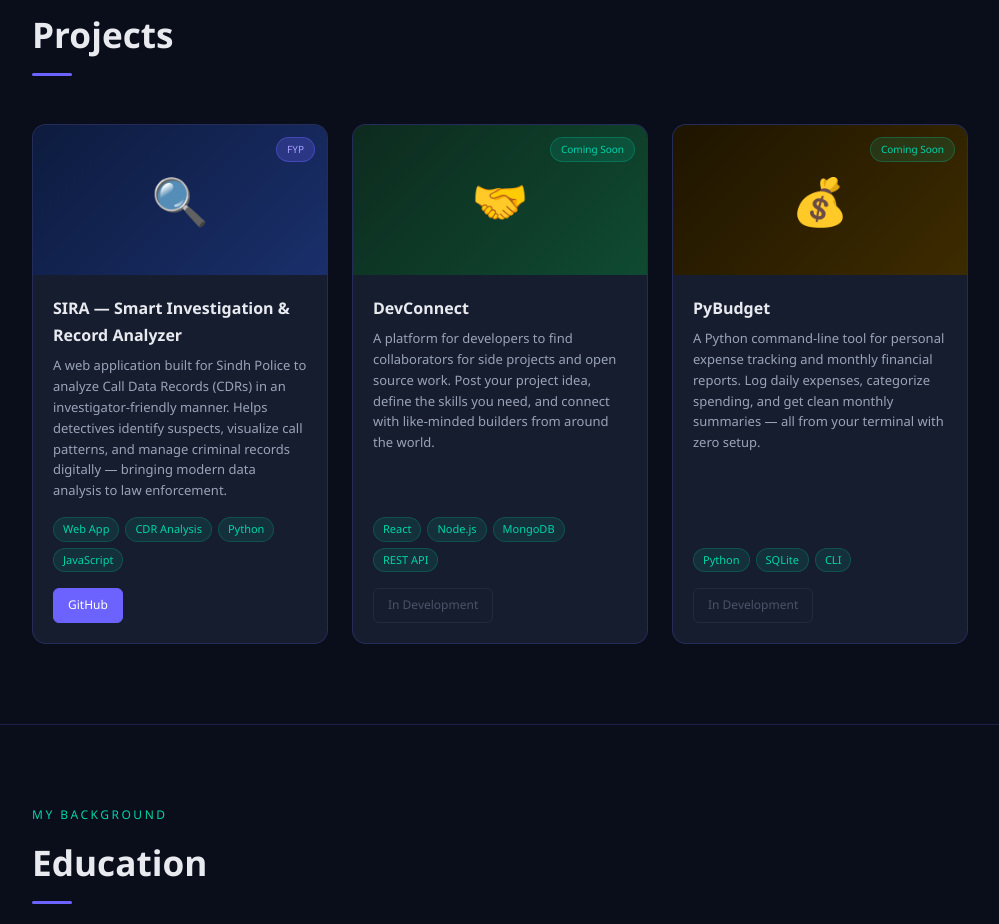
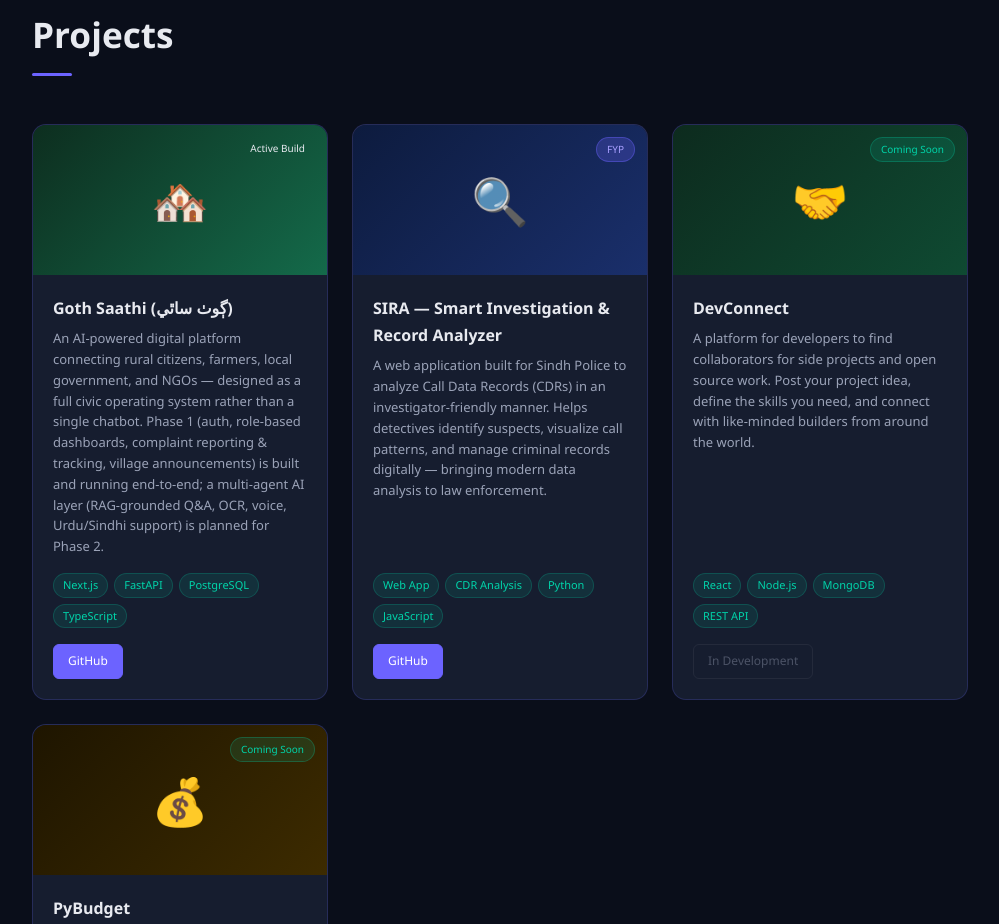
Before and after one commit to KaleemullahShar/KaleemullahShar.github.io, a plain HTML site: page index.html in a window 1280 px wide. Shown: the part 2128-3052 px from the top of the page, without its empty margins (140-1139 px from the left). Drawn offline with Linux system fonts and the light colour scheme.

Commit message:
Add project card for 'Goth Saathi'
Added a new project card for 'Goth Saathi' with details about the project, technology stack, and GitHub link.

```diff
--- a/index.html
+++ b/index.html
@@ -239,7 +239,25 @@
   <div class="sec-title">Projects</div>
   <div class="sec-line"></div>
   <div class="projects-grid">
-
+<div class="project-card">
+  <div class="project-img" style="background:linear-gradient(135deg,#0d2e1f,#146a4a);">
+    🏘️
+    <span class="project-badge badge-active">Active Build</span>
+  </div>
+  <div class="project-body">
+    <div class="project-title">Goth Saathi (ڳوٺ ساٿي)</div>
+    <div class="project-desc">An AI-powered digital platform connecting rural citizens, farmers, local government, and NGOs — designed as a full civic operating system rather than a single chatbot. Phase 1 (auth, role-based dashboards, complaint reporting & tracking, village announcements) is built and running end-to-end; a multi-agent AI layer (RAG-grounded Q&A, OCR, voice, Urdu/Sindhi support) is planned for Phase 2.</div>
+    <div class="project-stack">
+      <span class="stack-tag">Next.js</span>
+      <span class="stack-tag">FastAPI</span>
+      <span class="stack-tag">PostgreSQL</span>
+      <span class="stack-tag">TypeScript</span>
+    </div>
+    <div class="project-links">
+      <a class="proj-link primary" href="https://github.com/KaleemullahShar/goth-saathi" target="_blank">GitHub</a>
+    </div>
+  </div>
+</div>
     <div class="project-card">
       <div class="project-img" style="background:linear-gradient(135deg,#0d1b3e,#1a2f6b);">
         🔍
```
